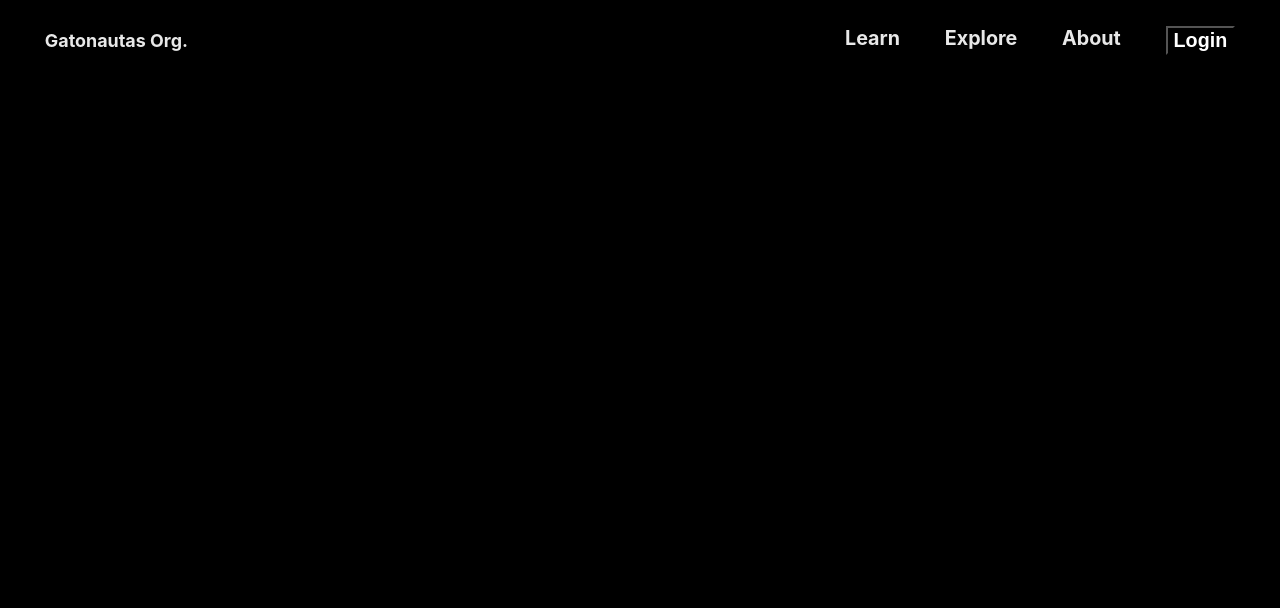
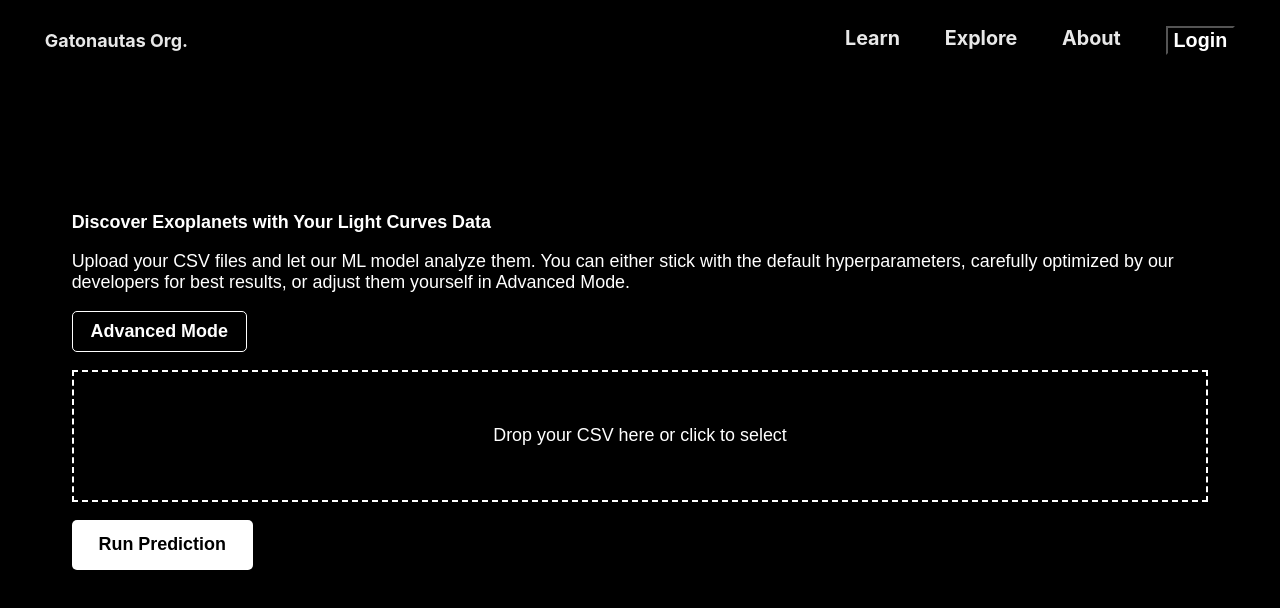
Before and after one commit to Mykaell-Max/Gatonautas, a React (Vite) app in the folder web/front-end/: page /UploadData in a window 1280 px wide. Shown: the top 608 px of the page. Built offline with nearby package versions, Linux system fonts and the light colour scheme.

Commit message:
Telas Metricas e Uplaod em progresso

```diff
--- a/web/front-end/src/pages/Explore/ExploreView.tsx
+++ b/web/front-end/src/pages/Explore/ExploreView.tsx
@@ -22,7 +22,7 @@ Our system automatically processes your input, retrains the AI, and updates perf
 helping you uncover potential exoplanet signals in minutes. You can also adjust hyperparameters directly from the interface to see how these changes impact your model’s results.
           </p>
           <div className="learn-buttons">
-            <Link to="/Upload">
+            <Link to="/UploadData">
               <button className="training">Upload Data & Adjust Parameters</button>
             </Link>
           </div>
--- /dev/null
+++ b/web/front-end/src/pages/Explore/UploadData/UploadData.css
@@ -0,0 +1,64 @@
+.upload-container {
+  padding: 100px 2rem 2rem 2rem; /* topo, direita, baixo, esquerda */
+  color: white;
+  font-family: Arial, Helvetica, sans-serif;
+  min-height: 100vh;
+  background-color: #000000;
+}
+
+
+.upload-dropzone {
+  border: 2px dashed white;
+  padding: 2rem;
+  text-align: center;
+  cursor: pointer;
+  margin-bottom: 1rem;
+}
+
+.file-name {
+  font-weight: bold;
+}
+
+.advanced-toggle {
+  margin-bottom: 1rem;
+  padding: 0.5rem 1rem;
+  cursor: pointer;
+  background: transparent;
+  border: 1px solid white;
+  color: white;
+  font-weight: bold;
+  border-radius: 5px;
+}
+
+.advanced-settings {
+  padding: 1rem;
+  border: 1px solid #ccc;
+  margin-bottom: 1rem;
+  background: rgba(255, 255, 255, 0.1);
+  border-radius: 5px;
+}
+
+.advanced-settings label {
+  display: flex;
+  justify-content: space-between;
+  margin-bottom: 0.5rem;
+}
+
+.advanced-settings input {
+  width: 100px;
+}
+
+.submit-btn {
+  padding: 0.8rem 1.5rem;
+  border-radius: 5px;
+  border: none;
+  font-weight: bold;
+  cursor: pointer;
+  background: white;
+  color: black;
+  transition: background 0.3s ease;
+}
+
+.submit-btn:hover {
+  background: #ffcc00;
+}
--- /dev/null
+++ b/web/front-end/src/pages/Explore/UploadData/UploadData.tsx
@@ -0,0 +1,13 @@
+import React from "react";
+import UploadDataView from "./UploadDataView";
+import "./UploadData.css";
+
+const UploadData: React.FC = () => {
+  return (
+    <div className="upload-container">
+      <UploadDataView />
+    </div>
+  );
+};
+
+export default UploadData;
--- /dev/null
+++ b/web/front-end/src/pages/Explore/UploadData/UploadDataView.tsx
@@ -0,0 +1,76 @@
+import { useState } from "react";
+import type { ChangeEvent } from "react";
+import "./UploadData.css";
+
+const UploadDataView: React.FC = () => {
+  const [file, setFile] = useState<File | null>(null);
+  const [showAdvanced, setShowAdvanced] = useState(false);
+  const [learningRate, setLearningRate] = useState(0.01);
+  const [epochs, setEpochs] = useState(10);
+
+  const handleFileChange = (e: ChangeEvent<HTMLInputElement>) => {
+    if (e.target.files && e.target.files.length > 0) {
+      setFile(e.target.files[0]);
+    }
+  };
+
+  return (
+    <div className="upload-container">
+  <h1>Discover Exoplanets with Your Light Curves Data</h1>
+  <p>
+    Upload your CSV files and let our ML model analyze them. You can either stick with the default hyperparameters, carefully optimized by our developers for best results, or adjust them yourself in Advanced Mode.
+  </p>
+            <button
+        className="advanced-toggle"
+        onClick={() => setShowAdvanced(!showAdvanced)}
+      >
+        {showAdvanced ? "Hide Advanced Mode" : "Advanced Mode"}
+      </button>
+
+      {showAdvanced && (
+        <div className="advanced-settings">
+          <h3>Adjust Hyperparameters</h3>
+          <label>
+            Learning Rate:
+            <input
+              type="number"
+              step="0.001"
+              value={learningRate}
+              onChange={(e) => setLearningRate(Number(e.target.value))}
+            />
+          </label>
+
+          <label>
+            Epochs:
+            <input
+              type="number"
+              value={epochs}
+              onChange={(e) => setEpochs(Number(e.target.value))}
+            />
+          </label>
+        </div>
+      )}
+      <div
+        className="upload-dropzone"
+        onClick={() => document.getElementById("fileInput")?.click()}
+      >
+
+        <input
+          type="file"
+          accept=".csv"
+          onChange={handleFileChange}
+          id="fileInput"
+          style={{ display: "none" }}
+        />
+        {file ? (
+          <p className="file-name">{file.name}</p>
+        ) : (
+          <p>Drop your CSV here or click to select</p>
+        )}
+      </div>
+      <button className="submit-btn">Run Prediction</button>
+    </div>
+  );
+};
+
+export default UploadDataView;
--- a/web/front-end/src/routes.tsx
+++ b/web/front-end/src/routes.tsx
@@ -4,6 +4,7 @@ import Learn from "./pages/Learn/Learn";
 import Training from "./pages/Learn/Training/Training"
 import Explore from "./pages/Explore/Explore";
 import About from "./pages/About/About";
+import UploadData from "./pages/Explore/UploadData/UploadData";
 
 export const AppRoutes = () =>{
     return(
@@ -13,6 +14,7 @@ export const AppRoutes = () =>{
                 <Route path="/Training" element={<Training />} />
                 <Route path="/Explore" element={<Explore/>} />
                 <Route path="/About" element={<About/>} />
+                <Route path="/UploadData" element={<UploadData/>} />
 
             </Routes>
     )
```
Also changed, not shown: web/front-end/src/pages/Explore/ModelMetrics/ModelMetrics.css (added), web/front-end/src/pages/Explore/ModelMetrics/ModelMetrics.tsx (added), web/front-end/src/pages/Explore/ModelMetrics/ModelMetricsView.tsx (added).
